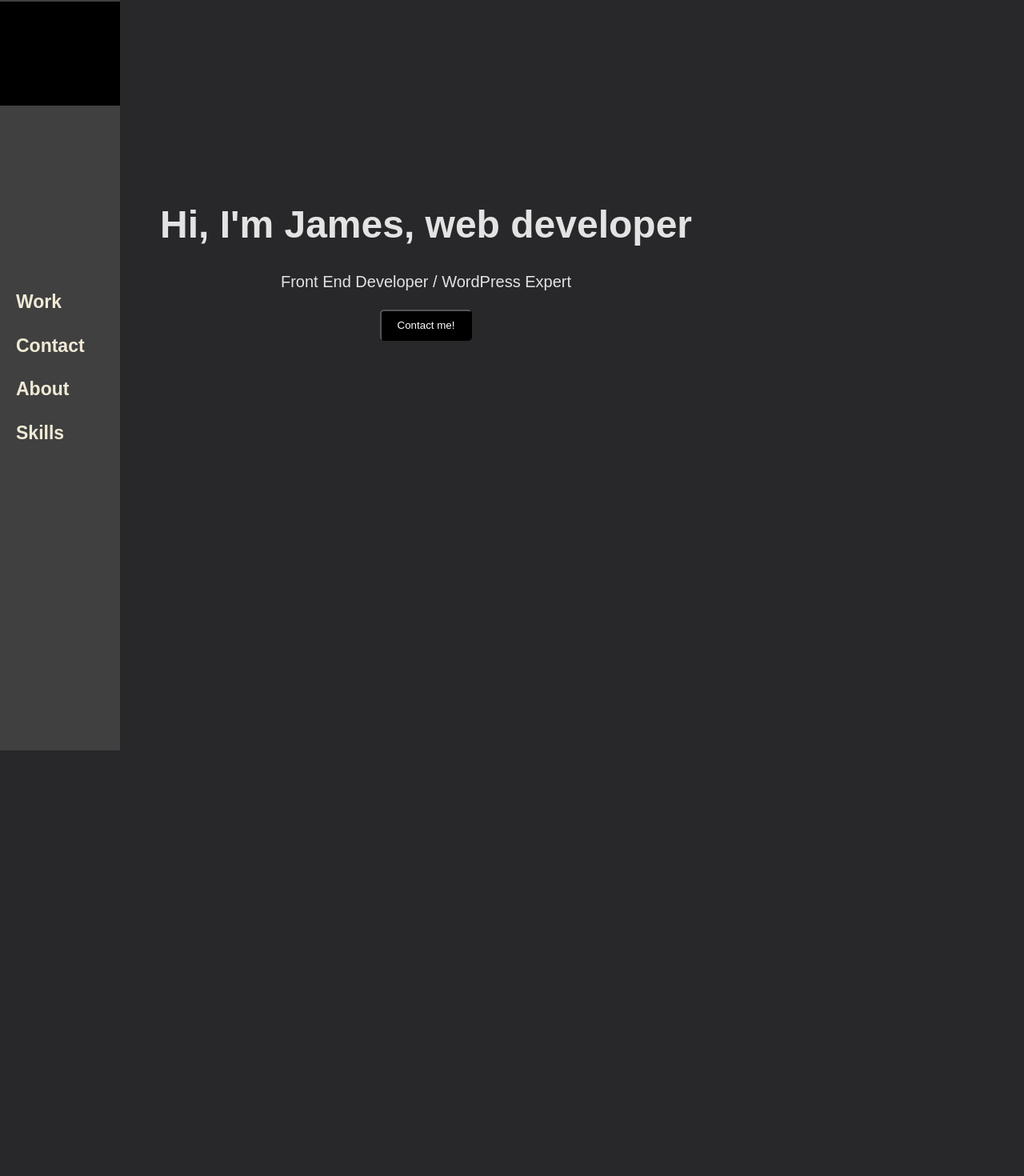
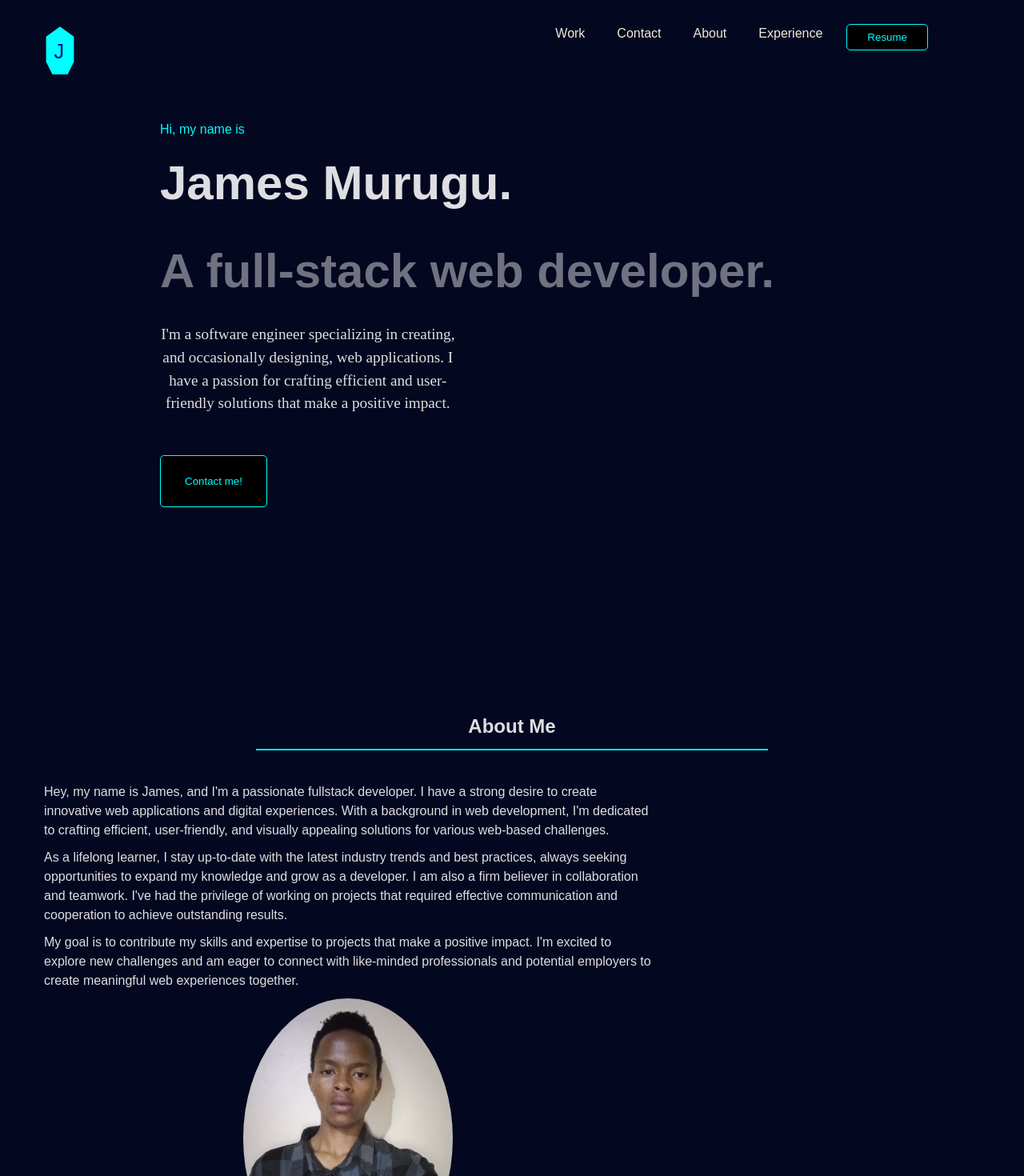
Before and after one commit to jamesirungume/porfolio, a React (Vite) app: page / in a window 1280 px wide. Shown: the top 1470 px of the page at 80% size. Before the commit the page ends 800 px from the top, so only its background shows below. Built offline with nearby package versions, Linux system fonts and the light colour scheme.

Commit message:
added about

```diff
--- a/package.json
+++ b/package.json
@@ -12,7 +12,8 @@
   "dependencies": {
     "react": "^18.2.0",
     "react-dom": "^18.2.0",
-    "react-router-dom": "^6.16.0"
+    "react-router-dom": "^6.16.0",
+    "react-scroll": "^1.9.0"
   },
   "devDependencies": {
     "@types/react": "^18.2.15",
--- a/src/About.jsx
+++ b/src/About.jsx
@@ -3,10 +3,21 @@ import React from 'react';
 const AboutSection = () => {
   return (
     <section className="about-section">
+
       <h2>About Me</h2>
-      <p>Lorem ipsum dolor sit amet, consectetur adipiscing elit, sed do eiusmod tempor incididunt ut labore et dolore magna aliqua. Ut enim ad minim veniam, quis nostrud exercitation ullamco laboris nisi ut aliquip ex ea commodo consequat. Duis aute irure dolor in reprehenderit in voluptate velit esse cillum dolore eu fugiat nulla pariatur. Excepteur sint occaecat cupidatat non proident, sunt in culpa qui officia deserunt mollit anim id est laborum.</p>
+      <div className="line"></div>
+      <div className='displayRow'>
+      <div className="about-content">
+        <p>Hey, my name is James, and I'm a passionate fullstack developer. I have a strong desire to create innovative web applications and digital experiences. With a background in web development, I'm dedicated to crafting efficient, user-friendly, and visually appealing solutions for various web-based challenges.</p>
+        <p>As a lifelong learner, I stay up-to-date with the latest industry trends and best practices, always seeking opportunities to expand my knowledge and grow as a developer. I am also a firm believer in collaboration and teamwork. I've had the privilege of working on projects that required effective communication and cooperation to achieve outstanding results.</p>
+        <p>My goal is to contribute my skills and expertise to projects that make a positive impact. I'm excited to explore new challenges and am eager to connect with like-minded professionals and potential employers to create meaningful web experiences together.</p>
+      <div className='image'>
+      <img src='src/images/WhatsApp Image 2023-10-21 at 4.18.22 PM.jpeg' id='my_image'/>
+      </div>
+      </div>
+      </div>
     </section>
   );
 };
 
-export default AboutSection
+export default AboutSection;
--- a/src/App.jsx
+++ b/src/App.jsx
@@ -14,10 +14,10 @@ const App = () => {
     <BrowserRouter>
       <Routes>
         <Route path="/" element={<Home />} />
-        <Route path="/about" element={<About />} />
+        {/* <Route path="/about" element={<About />} />
         <Route path="/skills" element={<Skills />} />
         <Route path="/work" element={<Work />} />
-
+        */}
 
       </Routes>
     </BrowserRouter>
--- a/src/Home.jsx
+++ b/src/Home.jsx
@@ -1,22 +1,46 @@
-import React from 'react'
-import Navbar  from './Navbar'
-
-
+import React from 'react';
+import Navbar from './Navbar'; // Import your Navbar component if it's in a separate file
+import SkillsSection from './Skills'
+import WorkSection from './Work'
+import AboutSection from './About'
 function Home() {
   return (
     <div>
       <div>
-      <Navbar/>
+        <Navbar />
       </div>
-       <div className="hero-content">
-        <h1>Hi, I'm James, web developer</h1>
-        <p>Front End Developer / WordPress Expert</p>
-        <button className="btn">Contact me!</button>
-      </div>
+      <div className="hero-content">
+        <div className='svg'>
+        <svg xmlns="http://www.w3.org/2000/svg" width="90" height="63" viewBox="0 0 100 100">
+  <polygon points="50,5 77.6,25 77.6,75 50,130 22.4,75 22.4,25" fill="#00FFFF" />
+  <text x="38" y="68" font-family="Arial" font-size="40" fill="darkblue">J</text>
+</svg>
 
 
+        </div>
+        <div className="content-group">
+          <p id = "name">Hi, my name is</p>
+          <h1>James Murugu.</h1>
+          <h1 id = "stack">A full-stack web developer.</h1>
 
+        <p className="description">
+        I'm a software engineer specializing in creating, and occasionally designing, web applications. I have a passion for crafting efficient and user-friendly solutions that make a positive impact.
+        </p>
+        <button className="btn">Contact me!</button>
+        </div>
+      </div>
+      {/* <div id='Work'>
+        <WorkSection/>
+      </div> */}
+      <div id='Contact' ></div>
+      <div id = 'About'>
+      <AboutSection/>
+      </div>
+      {/* <div id = 'Experience>
+        <SkillsSection/>
+      </div> */}
     </div>
-  )
+  );
 }
-export default Home
+
+export default Home;
--- a/src/Navbar.jsx
+++ b/src/Navbar.jsx
@@ -1,9 +1,10 @@
 import React from 'react';
-import { Link } from 'react-router-dom';
+// import { Link } from 'react-router-dom';
+import { Link } from 'react-scroll';
 
 const Navbar = () => {
   return (
-    <nav className="sidebar">
+    <>
       <div className='pitchBlack'>
 
       </div>
@@ -12,21 +13,25 @@ const Navbar = () => {
       </div>
       <ul className="nav-links">
 
+
         <li>
-          <Link to='/work'>Work</Link>
+        <Link to="Work" smooth={true} duration={500}>Work</Link>
         </li>
         <li>
-          <Link to='/contact'>Contact</Link>
+        <Link to="Contact" smooth={true} duration={500}>Contact</Link>
         </li>
         <li>
-          <Link to='/about'>About</Link>
+        <Link to="About" smooth={true} duration={500}>About</Link>
         </li>
 
         <li>
-          <Link to='/skills'>Skills</Link>
+        <Link to="Experience" smooth={true} duration={500}>Experience</Link>
+        </li>
+        <li>
+        <button className="btton">Resume</button>
         </li>
       </ul>
-    </nav>
+   </>
   );
 };
 
--- a/src/index.css
+++ b/src/index.css
@@ -12,7 +12,7 @@
   font-weight: 400;
   color-scheme: light dark;
   color: rgba(255, 255, 255, 0.87);
-  background-color: #28282B;
+  background-color: #040720;
   font-synthesis: none;
   text-rendering: optimizeLegibility;
   -webkit-font-smoothing: antialiased;
@@ -41,7 +41,7 @@ body {
   font-size: 16px;
 }
 
-/* Sidebar */
+/* Sidebar
 .sidebar {
   position: fixed;
   left: 0;
@@ -50,26 +50,24 @@ body {
   min-height: 938px;
   background-color: #404040;
   padding: 10px;
-}
-.pitchBlack {
-   background-color: 	#000000;
-   width: 150px;
-   min-height: 130px;
-   position: relative;
-   bottom: 8px;
-   right: 10px;
-}
+} */
 
+
+/* Navlinks */
+/* Navlinks */
 /* Navlinks */
 .nav-links {
   width: 100%;
   display: flex;
-  flex-direction: column; /* Display links vertically */
-  align-items: flex-start; /* Align links to the left */
-  margin-bottom: 10px;
-  margin-top: 220px;
-  gap: 20px; /* Add vertical gap between links */
+  flex-direction: row; /* Display links horizontally */
+  justify-content: flex-end; /* Align links to the right */
+  gap: 20px; /* Add horizontal gap between links */
+  position: fixed;
+  top: 30px;
+  right: 120px;
 }
+
+
 
 .nav-links li {
   list-style: none;
@@ -77,10 +75,10 @@ body {
 
 .nav-links li a {
   text-decoration: none;
-  font-family: 'Your Font Family', sans-serif; /* Specify your desired font family */
-  font-weight: 900; /* Specify your desired font weight */
+  font-family: Arial;
+  font-weight: 400; /* Specify your desired font weight */
   color: #F0EAD6;
-  font-size: 23px;
+  font-size: 16px;
   padding: 10px;
 }
 
@@ -99,23 +97,101 @@ body {
 .hero-content {
   text-align: center;
   padding: 100px 200px;
-  margin-bottom: 130px;
+  margin-bottom: 150px;
+  margin-top: 50px;
 
+}
+#name {
+  color: #00FFFF;
+  margin-bottom: 10px;
 }
 
 .hero-content h1 {
-  font-size: 48px;
+  font-size: 60px;
   margin-bottom: 20px;
+
 }
+#stack {
+  opacity: 0.5;
+}
+.description {
+  max-width:42%; /* Set the width to 50% of its container */
+  font-family: 'Times New Roman', Times, serif;
+  font-size: larger;
 
-.hero-content p {
-  font-size: 20px;
-  margin-bottom: 20px;
+
+
+
 }
 
 .hero-content button {
   background-color: #000;
-  color: #fff;
-  padding: 10px 20px;
+  color: #00FFFF;
+  padding: 24px 30px;
   border-radius: 5px;
+  border: 1px solid ;
+  margin-top: 50px;
+
 }
+.btton {
+  background-color: #000;
+  color: #00FFFF;
+  padding: 8px 25px;
+  border-radius: 5px;
+  border: 1px solid ;
+
+}
+.content-group {
+  display: flex;
+  flex-direction: column;
+  align-items: flex-start;
+  margin-bottom: 6px;
+}
+.svg{
+  max-height: 2px;
+  max-width: 4px;
+  position: fixed;
+  top: 30px;
+  left: 30px;
+}
+.spanname {
+  color: #00FFFF;
+  font-size: medium;
+}
+.about-section {
+  text-align: center;
+  display: flex;
+  align-items: center;
+  justify-content: center;
+  flex-direction: column; /* Align content vertically */
+
+}
+
+.line {
+  width: 50%;
+  height: 2px;
+  background-color: #00FFFF;
+  margin: 10px 0;
+}
+
+
+.about-content {
+  max-width: 800px;
+  padding: 20px;
+  margin-right: 410px;
+}
+
+.about-content p {
+  text-align: left; /* Align the text to the left */
+  margin: 10px 0;
+}
+#my_image {
+  max-width: 450px;
+  max-height: 350px;
+  border-radius:  50%;
+  object-fit: cover;
+}
+.displayRow {
+  display: flex;
+  flex-direction: row;
+}
```
Also changed, not shown: src/images/WhatsApp Image 2023-10-21 at 4.18.22 PM.jpeg (added), 1 other file (tests, documents, lock files or other folders).
